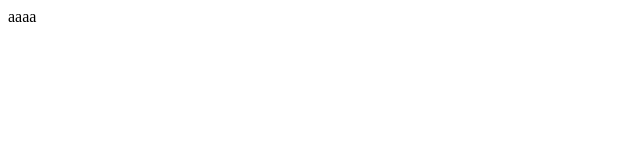
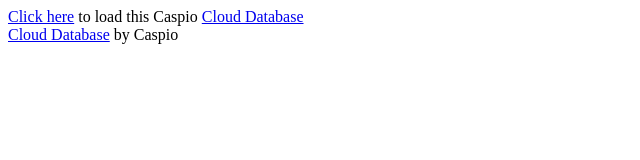
Before and after one commit to cunzhen99/test01, a plain HTML site: page index.html in a window 1280 px wide. Shown: the whole page, without its empty margins (0-640 px from the left). Drawn offline with Linux system fonts and the light colour scheme.

Commit message:
Update index.html

```diff
--- a/index.html
+++ b/index.html
@@ -1 +1,3 @@
-<div>aaaa</div>
+<script type="text/javascript" src="https://c1acc563.caspio.com/dp/7b918000040f6f6d9b8a433c87ff/emb"></script>
+<div class="cxkg"><a href="https://c1acc563.caspio.com/dp/7b918000040f6f6d9b8a433c87ff">Click here</a> to load this Caspio <a href="http://www.caspio.com" target="_blank" title="Cloud Database">Cloud Database</a></div>
+<div id="cb7b918000040f6f6d9b8a433c87ff"><a href="https://www.caspio.com" target="_blank">Cloud Database</a> by Caspio</div>
```
